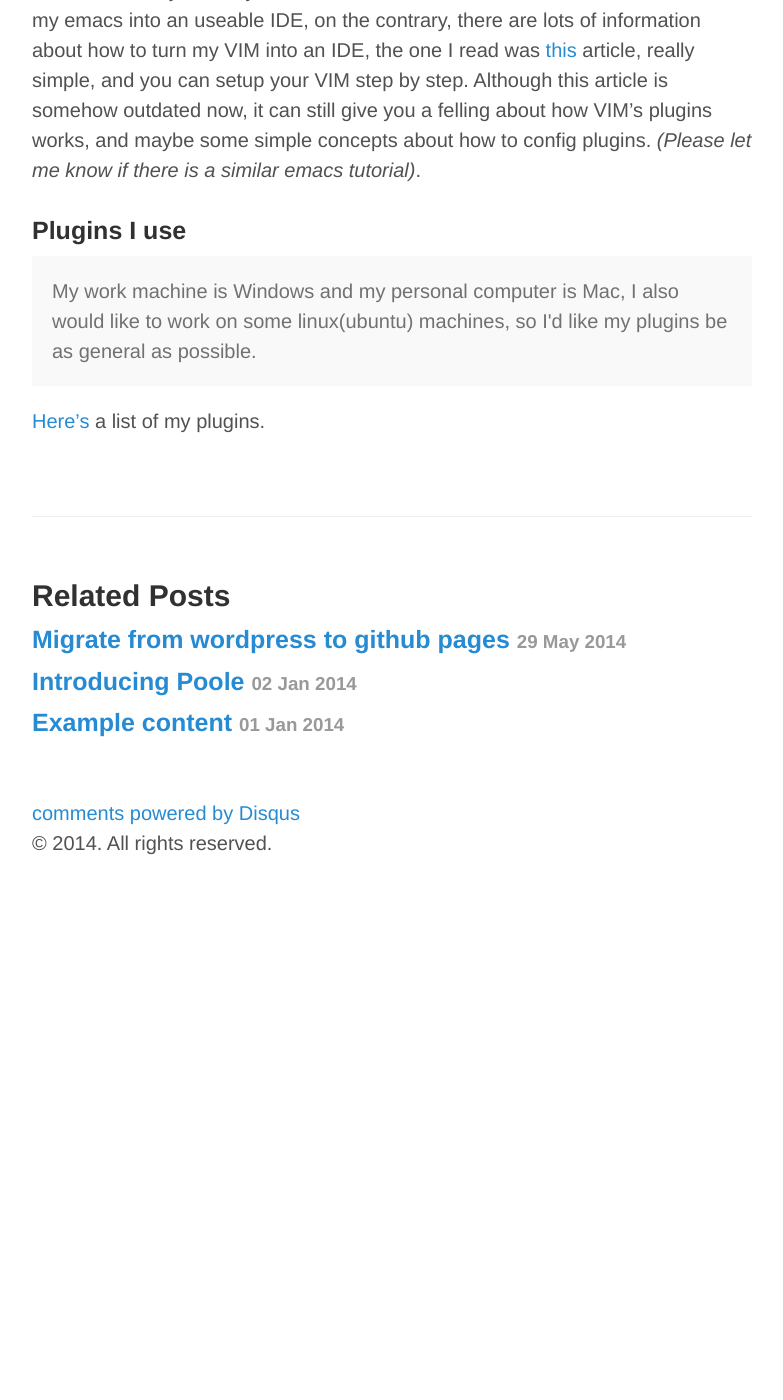
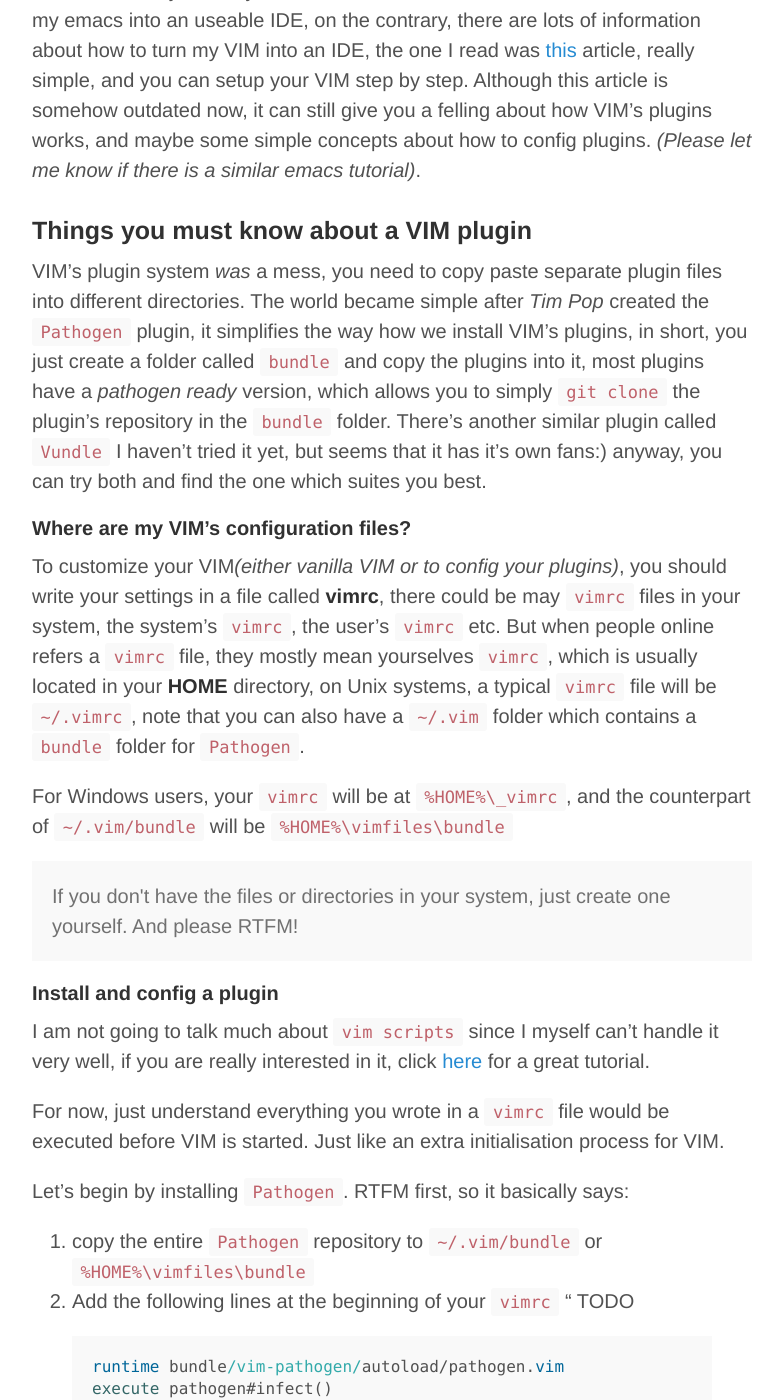
Before and after one commit to ShengYun/ShengYun.github.io, a Jekyll site: the page built from _posts/2014-06-01-my-vim-experience.md, in a window 1280 px wide and 1400 px high, scrolled down 938 px. Shown: the whole window, without its empty margins (248-1031 px from the left). Built offline with Jekyll 4.4.1, drawn with Linux system fonts in a browser that asks for light colours; Markdown is read by kramdown in place of the engine named in the settings; comment, search, counter and statistics services are not loaded; before the commit the page ends 1816 px from its top, so only the background shows below that; some of the changed text lies outside the part shown.

Commit message:
take care of TODOs and we'll be ready to go online

```diff
--- a/_posts/2014-06-01-my-vim-experience.md
+++ b/_posts/2014-06-01-my-vim-experience.md
@@ -4,21 +4,57 @@ title: How did I learn VIM
 ---
 
 <div class="message">
-    This is the experience of how I learn VIM and finally get addicted to it, also I would like to share some plugins I use. Or maybe I can put it in another blog.
+    This is the experience of how I learn VIM and finally get addicted to it, also I would like to share some plugins I use.
 </div>
 
 ### The first time I meet VIM
 The first time I heard about VIM is my linux course in university, I though linux was awesome and like to learn anything which seems to be cool. So that was the first time I tried to use VIM, and what I did was literally open VIM in terminal, and struggled to close it. Although it was not a delightful experience, I still have some fantasy to learn VIM.
 
-So after several months, I tried to walk through VIM's tutorial, which is, kind of useful, but still can't help me do my job. I was spoiled by Visual Studio, I though VIM was just some hard to use ancient tool. The most important thing is, the guys I work with, they don't know how to use VIM either, everyone is happy with Visual Studio and using VIM is, Umm... zhuangbility behaviour:)
+After several months, I tried to walk through VIM's tutorial, which is, kind of useful, but still can't help me do my job. I was spoiled by Visual Studio, I though VIM was just some hard to use ancient tool. The most important thing is, the guys I work with, they don't know how to use VIM either, everyone is happy with Visual Studio and using VIM is, Umm... zhuangbility behaviour:)
 
 So I didn't try to learn VIM later, but one day I found a blog which shows VIM's power and teaches people how to learn VIM progressively, so I read the blog, and finally got some clue about VIM, [here](http://yannesposito.com/Scratch/en/blog/Learn-Vim-Progressively/) is the link of that blog, if you can read Chinese, click [here](http://coolshell.cn/articles/5426.html) for a Chinese version.
 
 I believe in China, VIM users are more than emacs users, because when I tried to learn emacs yesterday, I can't find much useful information about how to turn my emacs into an useable IDE, on the contrary, there are lots of information about how to turn my VIM into an IDE, the one I read was [this](http://blog.csdn.net/fbfsber008/article/details/7055842) article, really simple, and you can setup your VIM step by step. Although this article is somehow outdated now, it can still give you a felling about how VIM's plugins works, and maybe some simple concepts about how to config plugins. *(Please let me know if there is a similar emacs tutorial)*.
 
+### Things you must know about a VIM plugin
+VIM's plugin system *was* a mess, you need to copy paste separate plugin files into different directories. The world became simple after *Tim Pop* created the [`Pathogen`](http://TODO) plugin, it simplifies the way how we install VIM's plugins, in short, you just create a folder called `bundle` and copy the plugins into it, most plugins have a *pathogen ready* version, which allows you to simply `git clone` the plugin's repository in the `bundle` folder. There's another similar plugin called `Vundle` I haven't tried it yet, but seems that it has it's own fans:) anyway, you can try both and find the one which suites you best.
+
+#### Where are my VIM's configuration files?
+To customize your VIM*(either vanilla VIM or to config your plugins)*, you should write your settings in a file called **vimrc**, there could be may `vimrc` files in your system, the system's `vimrc`, the user's `vimrc` etc. But when people online refers a `vimrc` file, they mostly mean yourselves `vimrc`, which is usually located in your **HOME** directory, on Unix systems, a typical `vimrc` file will be `~/.vimrc`, note that you can also have a `~/.vim` folder which contains a `bundle` folder for `Pathogen`.
+
+For Windows users, your `vimrc` will be at `%HOME%\_vimrc`, and the counterpart of `~/.vim/bundle` will be `%HOME%\vimfiles\bundle`
+
+<div class="message">
+    If you don't have the files or directories in your system, just create one yourself. And please RTFM!
+</div>
+
+#### Install and config a plugin
+I am not going to talk much about `vim scripts` since I myself can't handle it very well, if you are really interested in it, click [here](http://TODO) for a great tutorial.
+
+For now, just understand everything you wrote in a `vimrc` file would be executed before VIM is started. Just like an extra initialisation process for VIM.
+
+Let's begin by installing `Pathogen`. RTFM first, so it basically says:
+
+1. copy the entire `Pathogen` repository to `~/.vim/bundle` or `%HOME%\vimfiles\bundle`
+2. Add the following lines at the beginning of your `vimrc`
+" TODO
+{% highlight vim %}
+runtime bundle/vim-pathogen/autoload/pathogen.vim
+execute pathogen#infect()
+syntax on
+filetype plugin indent on
+{% endhighlight %}
+
+3. copy paste other `Pathogen` ready plugins to your `bundle` directory.
+
+In vim, `:h xxx` is usually how to read the documentation, say if I want to know more information of the `:colorscheme` command, simply type `:h :colorscheme` would help. `Pathogen` provides a way to add your plugins documentation, after executed `:Helptags`, you can read the plugin's documentation by `:h plugin-name or function`, so if you installed the `tagbar` plugin, reading it's documentation would be `:h tagbar`.
+
+To config your plugin, read it's documentation carefully, usually there will be a section to tell you how to config it, and maybe some recommend key-bindings. Say if I installed the `molokai` colour scheme, and I'd like to change the background back to original, I'll add `let g:molokai_original = 1` in my `vimrc` file.
+
+
 ### Plugins I use
 <div class="message">
-    My work machine is Windows and my personal computer is Mac, I also would like to work on some linux(ubuntu) machines, so I'd like my plugins be as general as possible.
+    My work machine is Windows and my personal computer is Mac, I sometimes may need to use a linux(ubuntu) machine, so I'd like my plugins be as general as possible.
 </div>
 
 [Here's](https://github.com/ShengYun/dbsvim/tree/master/bundle) a list of my plugins.
```
